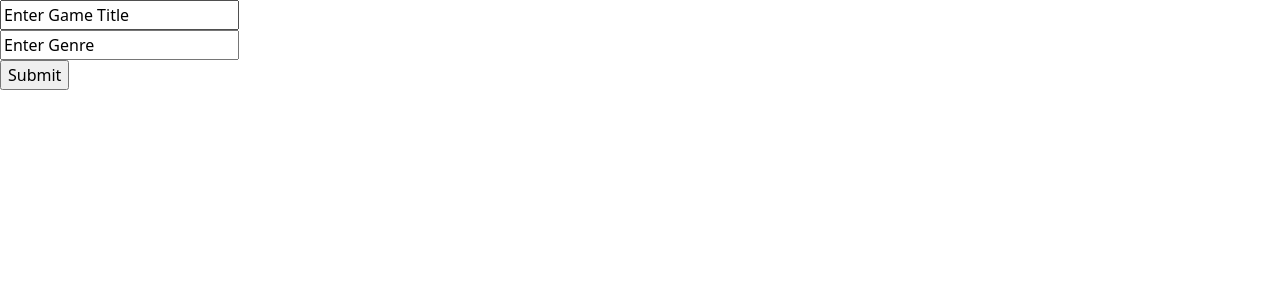
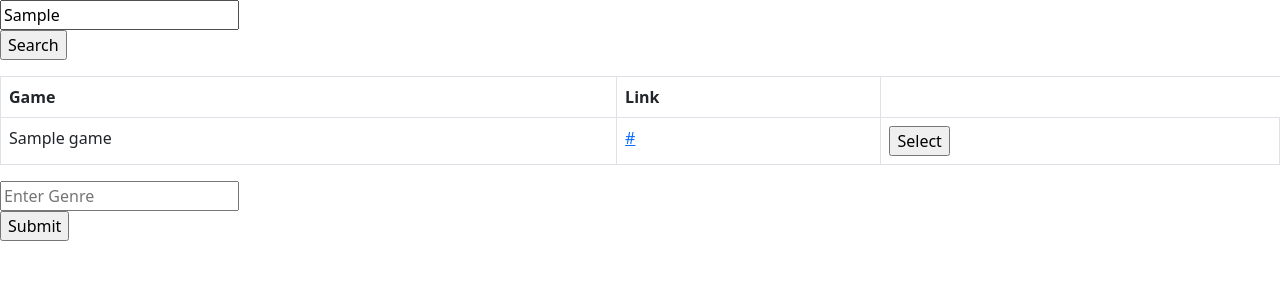
Before and after one commit to Crymmace/Gaming_Backlog, a Flask app: template templates/create.html in a window 1280 px wide. Shown: the top 300 px of the page. Run offline with Flask 2, Linux system fonts and the light colour scheme; the template is opened without the code that fills it: most values are stand-ins (such as "Sample title", 1, 10 or a date in 2020).

Commit message:
Implement more functionality. Add table with information from howlongtobeat API.

```diff
--- a/main.py
+++ b/main.py
@@ -1,5 +1,6 @@
 import flask
 from flask_sqlalchemy import SQLAlchemy
+from howlongtobeatpy import HowLongToBeat
 
 app = flask.Flask(__name__)
 app.config["SQLALCHEMY_DATABASE_URI"] = "postgresql://postgres:password@localhost:5432/game_backlog"
@@ -35,6 +36,12 @@ def get_games():
             temp_game = Game(row.game, row.genre)
             all_games.append(temp_game)
         return all_games
+
+
+def find_game():
+    game = flask.request.form.get("g_name")
+    results = HowLongToBeat(0.0).search(game, similarity_case_sensitive=False)
+    return results
 
 
 @app.route("/")
@@ -88,8 +95,16 @@ def remove():
         return flask.render_template("remove.html")
 
 
+@app.route("/select", methods=["GET", "POST"])
+def select():
+    display_games = find_game()
+    selected_game = flask.request.form.get("selected_game")
+    if flask.request.method == "POST":
+        return flask.render_template("create.html", display_games=display_games, selected_game=selected_game)
+
+
 if __name__ == "__main__":
     app.debug = True
     app.run()
 
-#TODO: Implement API, make pretty, bug fixes, improve functionality, implement exporting
+# TODO: Implement API, make pretty, bug fixes, improve functionality, implement exporting
--- a/templates/create.html
+++ b/templates/create.html
@@ -5,10 +5,32 @@
 <script src="https://cdn.jsdelivr.net/npm/bootstrap@5.2.0-beta1/dist/js/bootstrap.bundle.min.js"
         integrity="sha384-pprn3073KE6tl6bjs2QrFaJGz5/SUsLqktiwsUTF55Jfv3qYSDhgCecCxMW52nD2"
         crossorigin="anonymous"></script>
-    <form action={{url_for("submit")}} method="POST">
-      <input type="text" id="g_name" name="g_name" value="Enter Game Title"><br>
-      <input type="text" id="genre" name="genre" value="Enter Genre"><br>
-      <input type="submit" value="Submit">
-    </form>
+<form action={{url_for("select")}} method="POST">
+    <input type="text" id="g_name" name="g_name" placeholder="Enter Game Title" value="{{ selected_game}} "><br>
+    <input type="submit" value="Search">
+    {% block content %}
+    {% if display_games %}
+    <table id="data" class="table table-bordered mt-3">
+        <thead>
+        <tr>
+            <th>Game</th>
+            <th>Link</th>
+        </tr>
+        </thead>
+        <tbody>
+        {% for game in display_games %}
+        <tr>
+            <td>{{ game.game_name }}</td>
+            <td><a href="{{ game.game_web_link }}">{{ game.game_web_link }}</a></td>
+            <td><input type="submit" id="selected_game" value="Select"></td>
+        </tr>
+        {% endfor %}
+        </tbody>
+    </table>
+    {% endif %}
+    {% endblock %}
+    <input type="text" id="genre" name="genre" placeholder="Enter Genre"><br>
+    <input type="submit" value="Submit">
+</form>
 
 </html>
```
